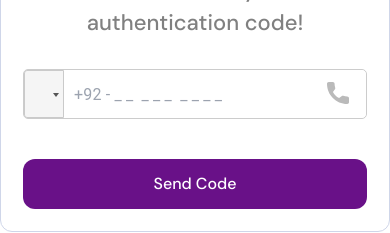
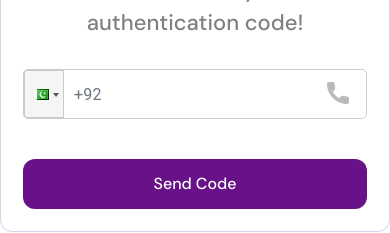
Before and after one commit to mateenNawaz86/Referral-Managment-System-Web-App, a React (Vite) app: page / in a window 390 px wide. Shown: the part 268-501 px from the top of the page. Built offline with nearby package versions, Linux system fonts and the light colour scheme.

Commit message:
fix: update initial loading state in myRewardsSlice and set default country in TelephoneInputField

```diff
--- a/src/api/slices/myRewards/myRewardsSlice.js
+++ b/src/api/slices/myRewards/myRewardsSlice.js
@@ -6,7 +6,7 @@ const initialState = {
   rewardsDiscount: null,
   rewardsCoupon: null,
   loading: true,
-  isLoading: true,
+  isLoading: false,
   error: null,
   // activeRewardPoints: null,
 };
--- a/src/base-component/form/fields/telephone-input-field.jsx
+++ b/src/base-component/form/fields/telephone-input-field.jsx
@@ -5,7 +5,7 @@ import { Controller } from "react-hook-form";
 import { CallIcon } from "../../../assets/svgs/components/call-icon";
 
 export const TelephoneInputField = ({
-  country,
+  country = "pk",
   name,
   control,
   value,
```
